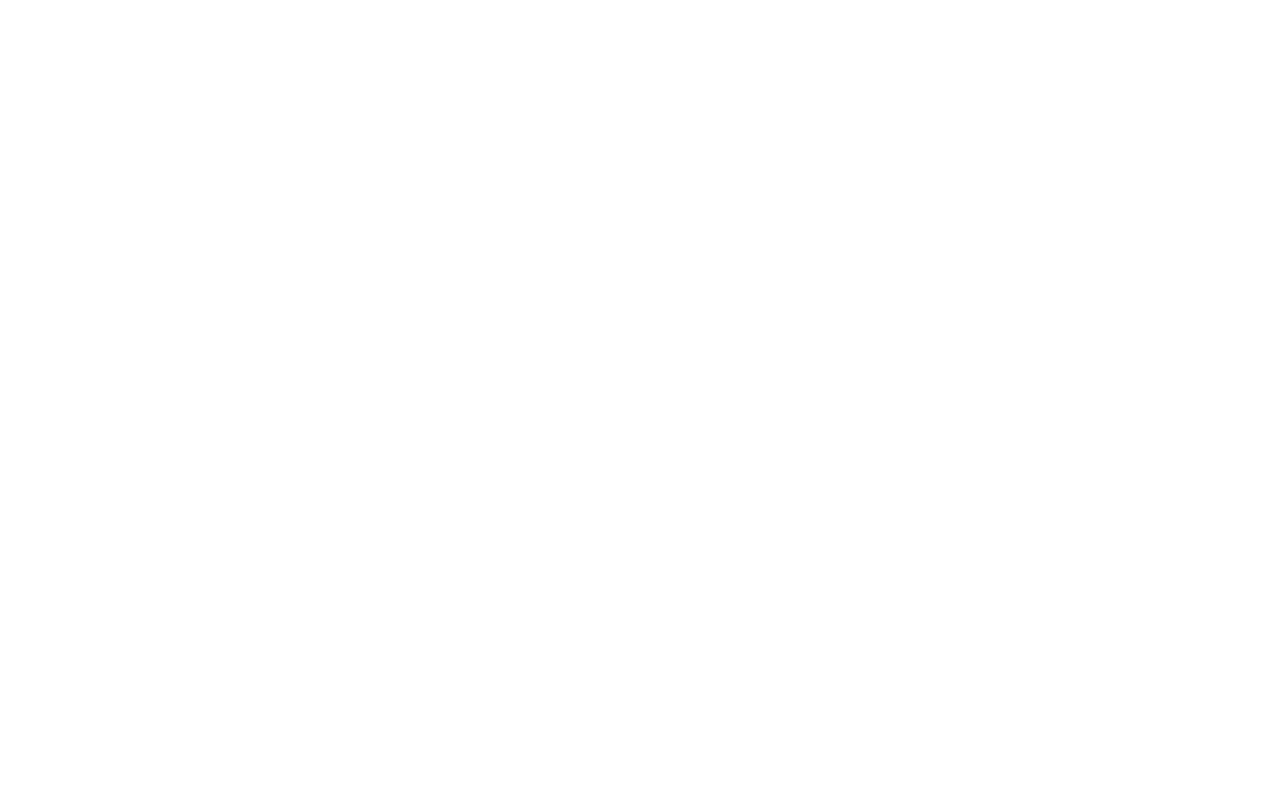
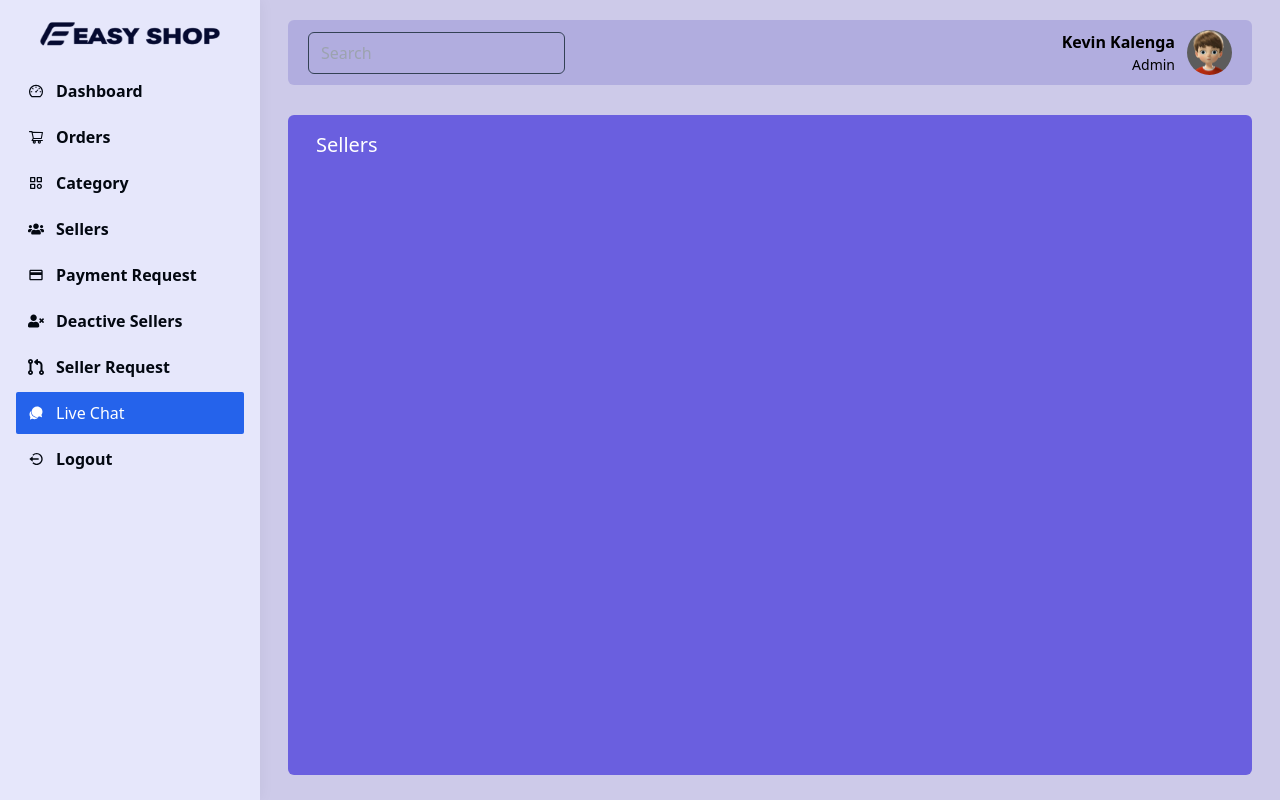
Before and after one commit to kevinkalenga/Ecommerce_Vendor_Mrn, a React (Create React App) app in the folder dashboard/: page /admin/dashboard/chat-sellers in a window 1280 px wide. Before the commit this address had no page. Built offline with nearby package versions, Linux system fonts and the light colour scheme.

Commit message:
Sellers chat page design part1

```diff
--- a/dashboard/src/navigation/allNav.js
+++ b/dashboard/src/navigation/allNav.js
@@ -66,7 +66,7 @@
         title : 'Live Chat',
         icon :  <IoIosChatbubbles />,
         role : 'admin',
-        path : '/admin/dashboard/chat-seller'
+        path : '/admin/dashboard/chat-sellers'
 
     },
 ]
--- a/dashboard/src/router/routes/adminRoutes.js
+++ b/dashboard/src/router/routes/adminRoutes.js
@@ -1,5 +1,6 @@
 
 import { lazy } from "react";
+
 
 
 
@@ -11,6 +12,7 @@
 const DeactiveSellers = lazy(() => import("../../views/admin/DeactiveSellers"));
 const SellerRequest = lazy(()=> import('../../views/admin/SellerRequest'))
 const SellerDetails = lazy(()=> import('../../views/admin/SellerDetails'))
+const ChatSeller = lazy(()=> import('../../views/admin/ChatSeller'))
 
 
 
@@ -55,4 +57,9 @@
         element : <SellerDetails /> ,
         role : 'admin'
     },
+    {
+        path: 'admin/dashboard/chat-sellers',
+        element : <ChatSeller /> ,
+        role : 'admin'
+    },
 ]
--- /dev/null
+++ b/dashboard/src/views/admin/ChatSeller.jsx
@@ -0,0 +1,31 @@
+import React, { useState } from 'react'
+import { IoMdClose } from "react-icons/io";
+
+const ChatSeller = () => {
+
+  const [show, setShow] = useState(false)
+
+
+  return (
+    <div className='px-2 lg:px-7 py-5'>
+       <div className='w-full bg-[#6a5fdf] px-4 py-4 rounded-md h-[calc(100vh-140px)]'>
+           <div className='flex w-full h-full relative'>
+              <div className={`w-[280px] h-full absolute z-10 ${show ? '-left-[16px]' :
+                '-[336px]'} md:left-0 md:relative transition-all`}>
+                   <div className='w-full h-[calc(100vh-177px)] bg-[#9e97e9] md:bg-transparent overflow-y-auto'>
+                       <div className='flex text-xl justify-between items-center p-4 md:p-0 md:px-3 md:pb-3 text-white'>
+                         <h2>Sellers</h2>
+                         <span className='block cursor-pointer md:hidden'>
+                             <IoMdClose />
+                         </span>
+                       </div>
+                   </div>
+
+              </div>
+           </div>
+       </div>
+    </div>
+  )
+}
+
+export default ChatSeller
--- a/dashboard/src/views/admin/SellerDetails.jsx
+++ b/dashboard/src/views/admin/SellerDetails.jsx
@@ -8,7 +8,7 @@
             <div className='w-full flex flex-wrap text-[#d0d2d6]'>
                 <div className='w-3/12 flex justify-center items-center py-3'>
                     <div>
-                        <img className='w-full h-[200px]' src="http://localhost:3000/images/demo.jpg" alt="" />
+                        <img className='w-full h-[200px]' src="http://localhost:3000/images/kev.jpg" alt="" />
                     </div>
 
                 </div>
```
Also changed, not shown: dashboard/public/images/kev.jpg (added).
